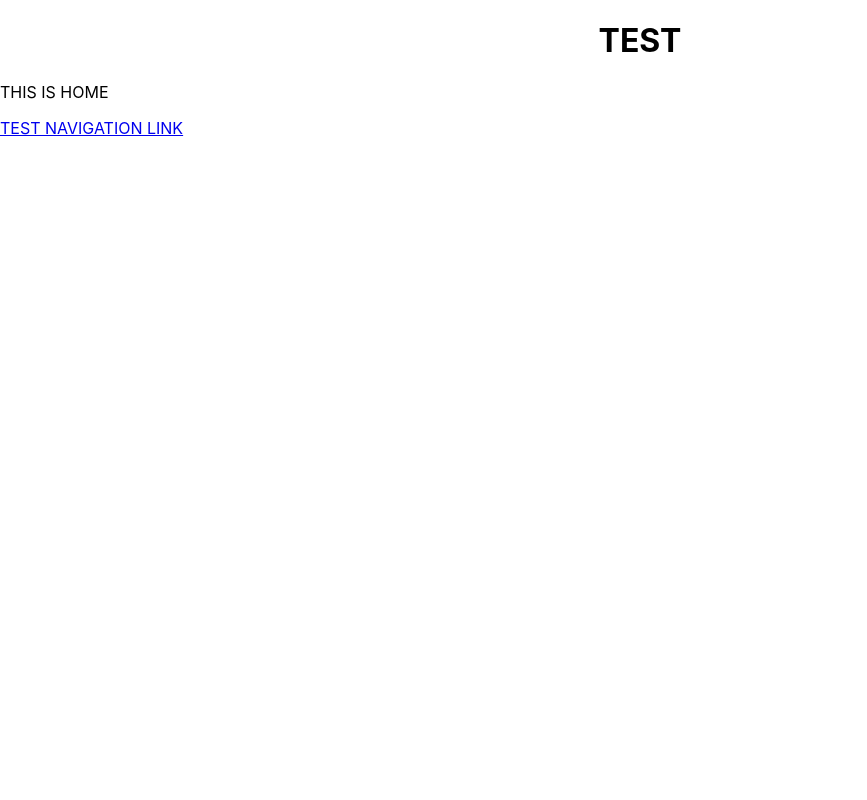
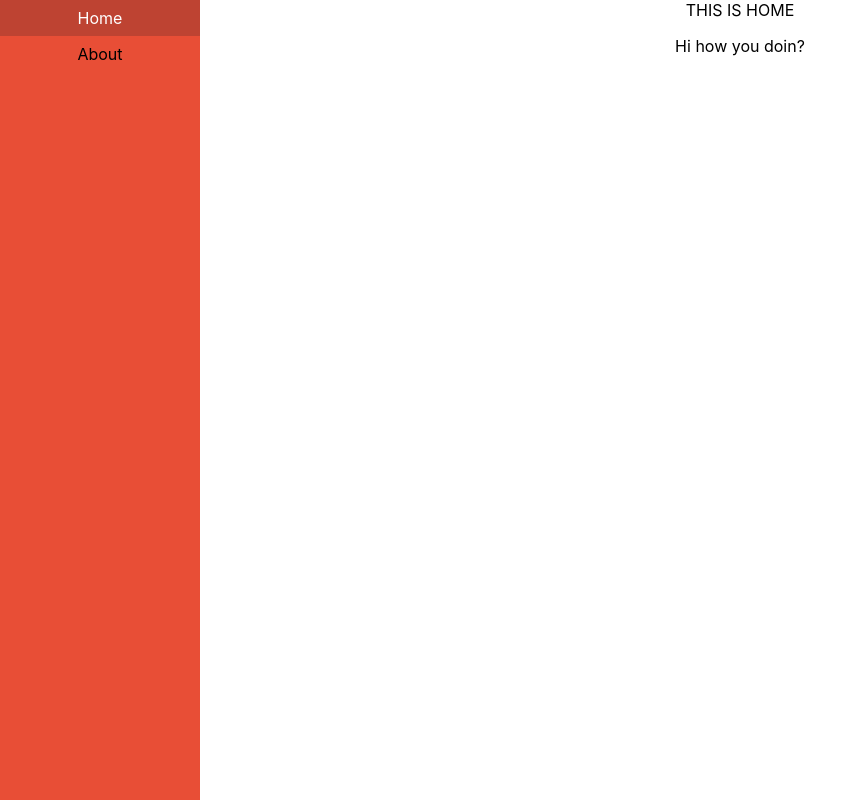
Before and after one commit to Turnbulll/CSCI334-Software-Design-Group-Project, a React (Create React App) app in the folder front-end/react-app/: page / in a window 1280 px wide. Shown: the whole page, without its empty margins (0-867 px from the left). Built offline with nearby package versions, Linux system fonts and the light colour scheme.

Commit message:
Navbar created
made a quick navbar, renders on all pages

```diff
--- a/front-end/react-app/src/App.css
+++ b/front-end/react-app/src/App.css
@@ -28,6 +28,39 @@
   color: #61dafb;
 }
 
+.main{
+  overflow:hidden;
+}
+
+/* Navbar inspired by https://www.w3schools.com/css/css_navbar_vertical.asp */
+.navBar{
+  list-style-type: none;
+  margin: 0;
+  padding: 0;
+  width: 200px;
+  height: 100vh;
+  background-color: #E84E36;
+  float: left;
+}
+
+.navBar li a {
+  display: block;
+  color: #000;
+  padding: 8px 16px;
+  text-decoration: none;
+}
+
+/* Changes color on hover*/
+.navBar li a:hover {
+  background-color: #BE4332;
+  color: white;
+}
+
+
+.home{
+  text-align: center;
+}
+
 @keyframes App-logo-spin {
   from {
     transform: rotate(0deg);
--- a/front-end/react-app/src/App.js
+++ b/front-end/react-app/src/App.js
@@ -1,5 +1,5 @@
 import React, {useState, useEffect} from 'react';
-import Header from "./components/Header"
+import NavBar from "./components/NavBar"
 import './App.css';
 import Home from './pages/Home'
 import About from './pages/About'
@@ -11,12 +11,18 @@ function App() {
   return (
     <BrowserRouter>
       <div className="App">
-        <Header />
+        <div>
+          <NavBar/>
+            <div>
+            <Routes>
+              <Route path="/" element={<Home />} />
+              <Route path="/about" element={<About />} />
+            </Routes>
+            </div>
+        </div>
+
       </div>
-      <Routes>
-        <Route path="/" element={<Home />} />
-        <Route path="/about" element={<About />} />
-      </Routes>
+
     </BrowserRouter>
   );
 }
--- /dev/null
+++ b/front-end/react-app/src/components/NavBar.js
@@ -0,0 +1,17 @@
+import React from 'react'
+import { Link, NavLink } from "react-router-dom";
+
+const NavBar = () => {
+  return (
+    <div>
+        <ul className="navBar">
+        <li><Link to="/">Home</Link></li>
+        <li><Link to="/about">About</Link></li>
+
+        </ul>
+
+    </div>
+  )
+}
+
+export default NavBar
--- a/front-end/react-app/src/pages/About.js
+++ b/front-end/react-app/src/pages/About.js
@@ -4,6 +4,9 @@ const About = () => {
   return (
     <div>
       THIS IS ABOUT PAGE
+      <p>
+        Got any grapes?
+      </p>
     </div>
   )
 }
--- a/front-end/react-app/src/pages/Home.js
+++ b/front-end/react-app/src/pages/Home.js
@@ -3,10 +3,11 @@ import {Link} from "react-router-dom"
 
 function Home() {
   return (
-    <div>
+    <div className='home'>
       THIS IS HOME
 
-      <p><Link to="/about">TEST NAVIGATION LINK</Link></p>
+      <p>Hi how you doin?</p>
+
 
     </div>
   )
```
